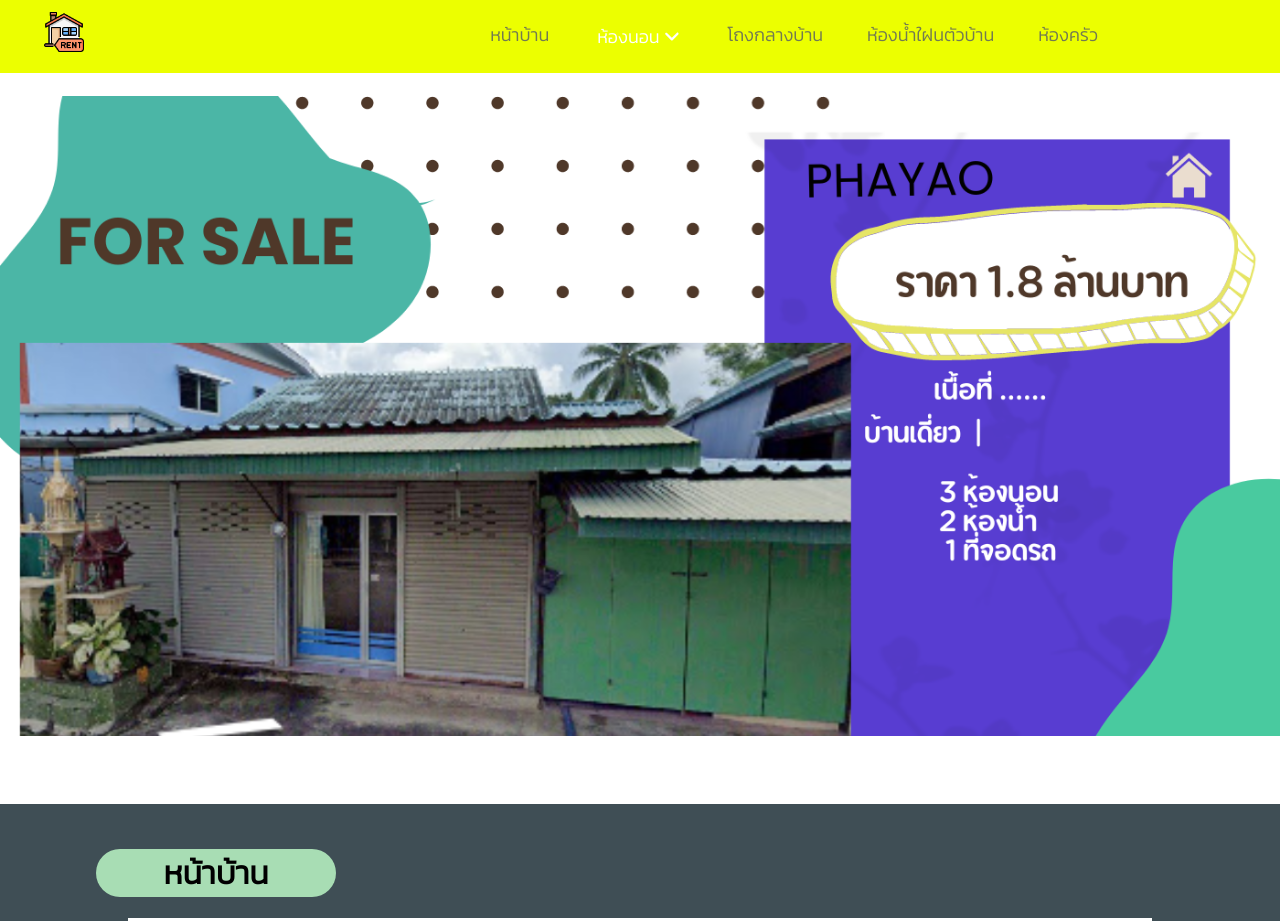
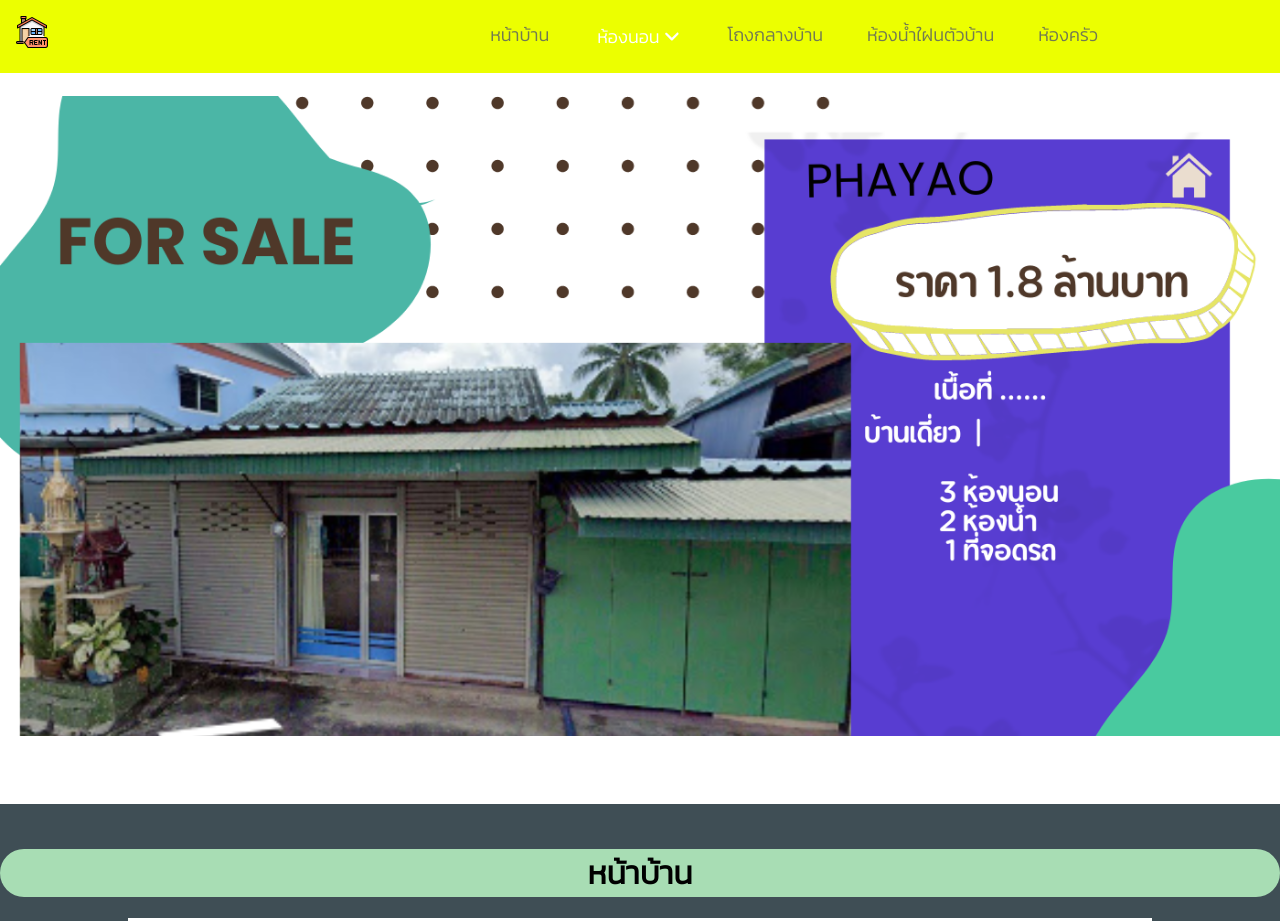
Before and after one commit to ThadaMetphokhin/ForSaleHome, a Vue app: page / in a window 1280 px wide. Shown: the top 921 px of the page. Built offline with nearby package versions, Linux system fonts and the light colour scheme.

Commit message:
edit set responsive for mobile.

```diff
--- a/src/components/Navbar.vue
+++ b/src/components/Navbar.vue
@@ -1,6 +1,6 @@
 <template>
   <div class="topnav" id="myTopnav">
-    <a class="logo"><img src="../assets/iconweb/rent.png" /></a>
+    <img class="logo" src="../assets/iconweb/rent.png" />
     <div class="topnavright">
       <a @click="movetoFrontRoom">หน้าบ้าน</a>
 
--- a/src/components/SectionInformatio.vue
+++ b/src/components/SectionInformatio.vue
@@ -2,7 +2,7 @@
 
     <div :id="items.Idele" class="reveal" :style="items.color">
         <br>
-        <div :style="items.textstyle">
+        <div  :style="items.textstyle" id="setT">
             <h1>{{ items.name }}</h1>
         </div>
         <a-carousel arrows dots-class="slick-dots slick-thumb">
@@ -23,6 +23,13 @@
 </template>
 <style scoped>
 
+@media screen and (max-width:400px) {
+    div[style]#setT{
+        font-size: 0.5rem;
+        width: 8rem;
+        margin-left: 1rem;
+    }
+}
 .ant-carousel :deep(.slick-dots) {
     position: relative;
     height: auto;
--- a/src/views/Content.vue
+++ b/src/views/Content.vue
@@ -94,7 +94,7 @@ const item1 = ref([
     Idele: 'Fronthome',
     data: getImgUrl,
     color: 'background-color: #3F4E55; margin-top:-1.4rem;',
-    textstyle: 'border-radius: 2rem; text-align: center ;background-color: #A8DDB4; width: 15rem;margin-left: 6rem; ',
+    textstyle: 'border-radius: 2rem; text-align: center ;background-color: #A8DDB4;  ',
     indeximg:4,
   },
 {
@@ -103,7 +103,7 @@ const item1 = ref([
   Idele: 'Room1',
   data: getImgUrl1,
   color: 'background-color: #DCBD28; margin-top:-1.4rem; color:white;',
-  textstyle: 'border-radius: 2rem; text-align: center ;background-color: #272647; width: 15rem;margin-left: 6rem; ',
+  textstyle: 'border-radius: 2rem; text-align: center ;background-color: #272647;',
   indeximg: 3 },
 {
   id: 3,
@@ -111,7 +111,7 @@ const item1 = ref([
   Idele: 'Room2',
   data: getImgUrl2,
   color: 'background-color: #3F4E55; margin-top:-1.4rem;',
-  textstyle: 'border-radius: 2rem; text-align: center ;background-color: #A8DDB4; width: 15rem;margin-left: 6rem; ',
+  textstyle: 'border-radius: 2rem; text-align: center ;background-color: #A8DDB4;',
   indeximg: 2
 },
 {
@@ -120,7 +120,7 @@ const item1 = ref([
   Idele: 'CenterRoomhome',
   data: getImgUrl3,
   color: 'background-color: #DCBD28; margin-top:-1.4rem; color:white;',
-  textstyle: 'border-radius: 2rem; text-align: center ;background-color: #272647; width: 15rem;margin-left: 6rem; ',
+  textstyle: 'border-radius: 2rem; text-align: center ;background-color: #272647;',
   indeximg: 2
 },
 {
@@ -129,7 +129,7 @@ const item1 = ref([
   Idele: 'BathRoominhome',
   data: getImgUrl4,
   color: 'background-color: #3F4E55; margin-top:-1.4rem;',
-  textstyle: 'border-radius: 2rem; text-align: center ;background-color: #A8DDB4; width: 15rem;margin-left: 6rem; ',
+  textstyle: 'border-radius: 2rem; text-align: center ;background-color: #A8DDB4;',
   indeximg: 2
 },
 {
@@ -138,7 +138,7 @@ const item1 = ref([
   Idele: 'RoomCooking',
   data: getImgUrl5,
   color: 'background-color: #DCBD28; margin-top:-1.4rem; color:white;',
-  textstyle: 'border-radius: 2rem; text-align: center ;background-color: #272647; width: 15rem;margin-left: 6rem; ',
+  textstyle: 'border-radius: 2rem; text-align: center ;background-color: #272647;',
   indeximg: 3
 },
 ]);
--- a/src/views/Navbar.css
+++ b/src/views/Navbar.css
@@ -13,6 +13,10 @@
 
 
 .logo {
+    left: 1rem;
+    top: 1rem;
+    position: fixed;
+    width: 2rem;
     cursor: pointer;
 }
 
@@ -21,7 +25,7 @@
     width: 40px;
 }
 
-.topnav a {
+.topnav  a {
     overflow: auto;
     float: left;
     color: #727A52;
@@ -45,7 +49,6 @@
 
 .topnav a.icon:hover {
     background-color: #ddd;
-    color: black;
 }
 
 .topnav .icon {
@@ -66,6 +69,7 @@
     background-color: inherit;
     font-family: inherit;
     margin: 0;
+    overflow: auto;
 }
 
 .dropdown-content {
@@ -92,43 +96,45 @@
     display: block;
 }
 
-@media screen and (max-width: 1020px) {
+@media screen and (max-width: 400px) {
 
     .topnav .topnavright a {
         display: none;
     }
 
     .topnav a.icon {
-        margin-top: -3rem;
         float: right;
         display: block;
     }
 }
 
-@media screen and (max-width: 1020px) {
+
+
+@media screen and (max-width: 400px) {
     .topnavright {
-        margin-left: 4rem;
-        margin-top: 4rem;
+        margin-right: 1rem;
         float: none;
     }
 
     .topnav.responsive {
+        width: 100%;
         z-index: 1;
         position: fixed;
-        width: 100%;
     }
+
 
     .topnav.responsive .icon {
         margin-top: 0;
         position: absolute;
         right: 1rem;
-        top: 2rem;
+        top: 0.5rem;
     }
 
-    .topnav.responsive .topnavright a {
-        top: 3rem;
+    .topnav.responsive .topnavright > a  {
         float: none;
         display: block;
-        text-align: center;
+    }
+    .topnav.responsive .topnavright .dropbtn{
+        display: none;
     }
 }
--- a/src/views/style.css
+++ b/src/views/style.css
@@ -123,6 +123,7 @@ img {
     opacity: 1;
 }
 
+
 @media screen and (min-width: 500px) {
     .reveal.active {
         transform: translateY(90px);
```
